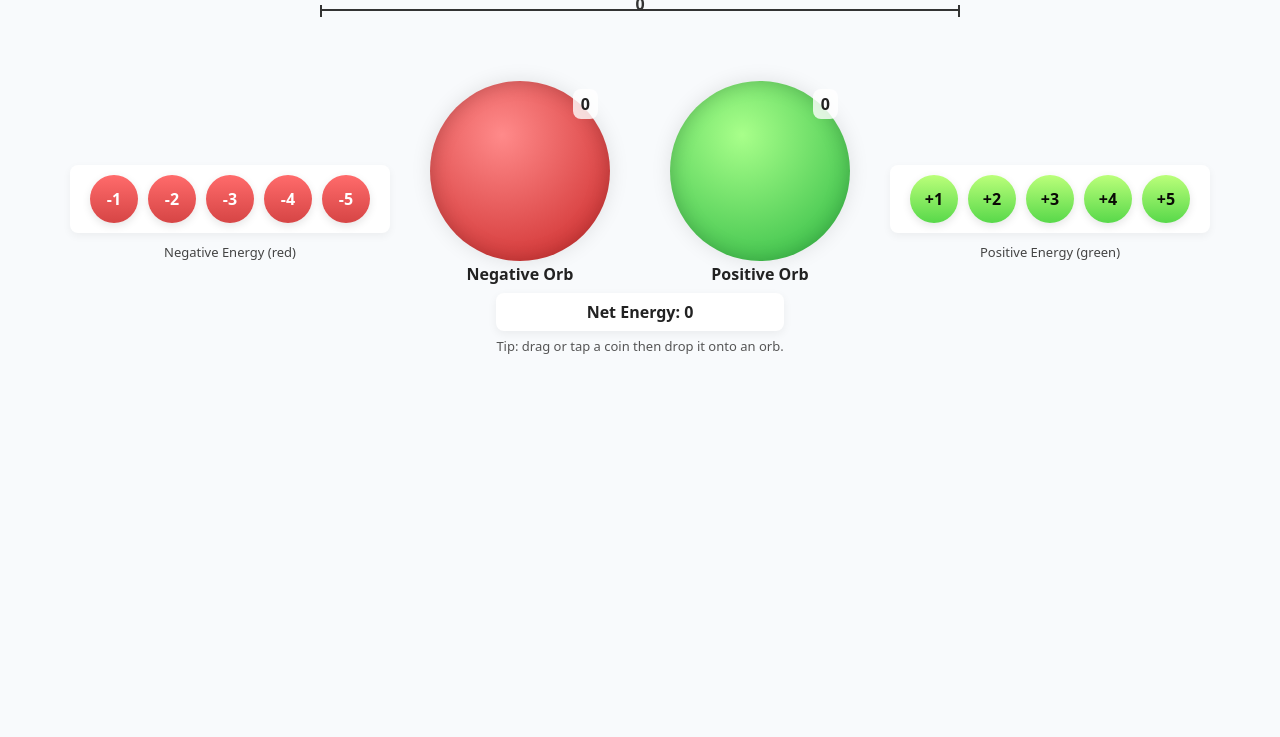
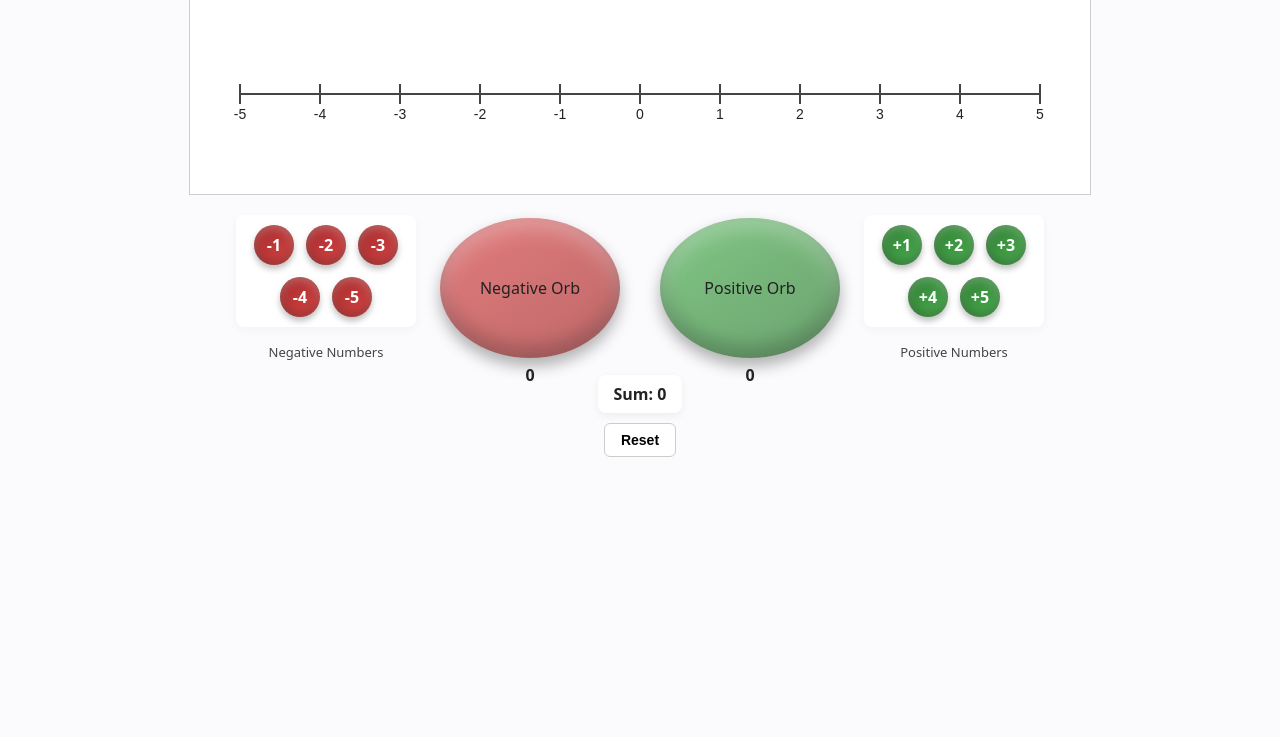
Before and after one commit to kael-cloud/number-line-bags, a plain HTML site: page index.html in a window 1280 px wide. Shown: the part 63-800 px from the top of the page. Drawn offline with Linux system fonts and the light colour scheme.

Commit message:
Updated orbs and reset button

```diff
--- a/index.html
+++ b/index.html
@@ -7,43 +7,38 @@
     <link rel="stylesheet" href="style.css" />
   </head>
   <body>
-    <h1>Drag the energy coins into the orbs</h1>
+    <h1>Energy Orbs Number Line</h1>
 
     <!-- Number line -->
-    <div class="number-line">
-      <div id="marker">0</div>
-    </div>
+    <canvas id="numberLine" width="900" height="200"></canvas>
 
     <div class="row">
-      <!-- Negatives on the left -->
-      <div class="panel">
-        <div class="tray" id="negTray"></div>
-        <div class="tray-label">Negative Energy (red)</div>
+      <div class="tray-panel">
+        <div id="negTray" class="tray"></div>
+        <div class="tray-label">Negative Numbers</div>
       </div>
 
-      <!-- Orbs in the center -->
-      <div class="orbs">
-        <div class="orb negative" id="negOrb">
+      <div class="bags">
+        <div id="negOrb" class="bag">
+          <div class="bag-label">Negative Orb</div>
           <div class="count" id="negCount">0</div>
-          <div class="orb-label">Negative Orb</div>
         </div>
 
-        <div class="orb positive" id="posOrb">
+        <div id="posOrb" class="bag">
+          <div class="bag-label">Positive Orb</div>
           <div class="count" id="posCount">0</div>
-          <div class="orb-label">Positive Orb</div>
         </div>
       </div>
 
-      <!-- Positives on the right -->
-      <div class="panel">
-        <div class="tray" id="posTray"></div>
-        <div class="tray-label">Positive Energy (green)</div>
+      <div class="tray-panel">
+        <div id="posTray" class="tray"></div>
+        <div class="tray-label">Positive Numbers</div>
       </div>
     </div>
 
     <div class="controls">
-      <div id="totalBox">Net Energy: <span id="net">0</span></div>
-      <div class="tip">Tip: drag or tap a coin then drop it onto an orb.</div>
+      <div id="totalBox">Sum: <span id="net">0</span></div>
+      <button id="resetBtn">Reset</button>
     </div>
 
     <script src="script.js"></script>
--- a/script.js
+++ b/script.js
@@ -8,163 +8,131 @@ const negOrb = document.getElementById("negOrb");
 const posCountEl = document.getElementById("posCount");
 const negCountEl = document.getElementById("negCount");
 const netEl = document.getElementById("net");
-const marker = document.getElementById("marker");
-const line = document.querySelector(".number-line");
+const canvas = document.getElementById("numberLine");
+const ctx = canvas.getContext("2d");
 
 let posSum = 0;
 let negSum = 0;
+let droppedNumbers = [];
+let lastTwo = [];
 
-function makeCoin(value, sign) {
-  const coin = document.createElement("div");
-  coin.className = "coin " + (sign === "pos" ? "positive" : "negative");
-  coin.textContent = (sign === "pos" ? "+" : "-") + value;
-  coin.dataset.val = value;
-  coin.dataset.sign = sign;
-  coin.draggable = false;
-  setupPointerDrag(coin);
-  return coin;
+// ------------------ CREATE NUMBERS ------------------
+function makeNumber(value, sign) {
+  const el = document.createElement("div");
+  el.className = "coin " + (sign === "pos" ? "positive" : "negative");
+  el.textContent = (sign === "pos" ? "+" : "-") + value;
+  el.dataset.val = value;
+  el.dataset.sign = sign;
+  el.draggable = true;
+
+  el.addEventListener("dragstart", (e) => {
+    e.dataTransfer.setData(
+      "text/plain",
+      el.dataset.sign === "pos" ? value : -value
+    );
+  });
+
+  return el;
 }
 
-posValues.forEach((v) => posTray.appendChild(makeCoin(v, "pos")));
-negValues.forEach((v) => negTray.appendChild(makeCoin(v, "neg")));
+posValues.forEach((v) => posTray.appendChild(makeNumber(v, "pos")));
+negValues.forEach((v) => negTray.appendChild(makeNumber(v, "neg")));
 
+// ------------------ UPDATE UI ------------------
 function updateUI() {
   posCountEl.textContent = posSum;
   negCountEl.textContent = negSum;
-  const total = posSum - negSum;
-  netEl.textContent = total;
-
-  // update number line marker
-  const max = 15;
-  const min = -15;
-  const percent = (total - min) / (max - min);
-  const x = percent * line.clientWidth;
-  marker.style.left = `${x}px`;
-  marker.textContent = total;
-
-  // color of marker
-  if (total > 0) marker.style.color = "#2e8b2e";
-  else if (total < 0) marker.style.color = "#c92424";
-  else marker.style.color = "#333";
+  netEl.textContent = posSum - negSum;
 }
 
-function animateToOrb(fromEl, orbEl, onComplete) {
-  const start = fromEl.getBoundingClientRect();
-  const end = orbEl.getBoundingClientRect();
+// ------------------ NUMBER LINE ------------------
+function updateNumberLine() {
+  const width = canvas.width;
+  const height = canvas.height;
+  const min = -5;
+  const max = 5;
+  const midY = height / 2;
+  const startX = 50;
+  const endX = width - 50;
+  const step = (endX - startX) / (max - min);
 
-  const clone = fromEl.cloneNode(true);
-  clone.classList.add("floating");
-  clone.style.left = start.left + "px";
-  clone.style.top = start.top + "px";
-  clone.style.width = start.width + "px";
-  clone.style.height = start.height + "px";
-  document.body.appendChild(clone);
-  void clone.offsetWidth;
+  ctx.clearRect(0, 0, width, height);
 
-  const tx = end.left + end.width / 2 - start.width / 2;
-  const ty = end.top + end.height / 2 - start.height / 2;
+  ctx.beginPath();
+  ctx.moveTo(startX, midY);
+  ctx.lineTo(endX, midY);
+  ctx.strokeStyle = "#444";
+  ctx.lineWidth = 2;
+  ctx.stroke();
 
-  requestAnimationFrame(() => {
-    clone.style.left = tx + "px";
-    clone.style.top = ty + "px";
-    clone.style.transform = "scale(0.6)";
-    clone.style.opacity = "0.9";
+  ctx.fillStyle = "#222";
+  ctx.textAlign = "center";
+  ctx.font = "14px Arial";
+  for (let i = min; i <= max; i++) {
+    const x = startX + (i - min) * step;
+    ctx.beginPath();
+    ctx.moveTo(x, midY - 10);
+    ctx.lineTo(x, midY + 10);
+    ctx.stroke();
+    ctx.fillText(i, x, midY + 25);
+  }
+
+  droppedNumbers.forEach((val) => {
+    const x = startX + (val - min) * step;
+    ctx.beginPath();
+    ctx.arc(x, midY, 6, 0, 2 * Math.PI);
+    ctx.fillStyle = val < 0 ? "#d64545" : "#4caf50";
+    ctx.fill();
+    ctx.strokeStyle = "#222";
+    ctx.lineWidth = 1;
+    ctx.stroke();
   });
 
-  setTimeout(() => {
-    clone.remove();
-    if (onComplete) onComplete();
-  }, 400);
+  if (lastTwo.length === 2) {
+    const x1 = startX + (lastTwo[0] - min) * step;
+    const x2 = startX + (lastTwo[1] - min) * step;
+    const y = midY;
+    const distance = Math.abs(x2 - x1);
+    const maxCurveHeight = 40;
+    let cpY = y - Math.min(distance / 2, maxCurveHeight);
+    if (x1 === x2) cpY = y - 10;
+    const cpX = (x1 + x2) / 2;
+    ctx.beginPath();
+    ctx.moveTo(x1, y);
+    ctx.quadraticCurveTo(cpX, cpY, x2, y);
+    ctx.strokeStyle = "#2196f3";
+    ctx.lineWidth = 3;
+    ctx.stroke();
+  }
 }
 
-function setupPointerDrag(el) {
-  let active = false;
-  let offsetX = 0,
-    offsetY = 0;
-  let floating = null;
+// ------------------ ORB DROP LOGIC ------------------
+[posOrb, negOrb].forEach((orb) => {
+  orb.addEventListener("dragover", (e) => e.preventDefault());
+  orb.addEventListener("drop", (e) => {
+    e.preventDefault();
+    const value = Number(e.dataTransfer.getData("text/plain"));
+    if (value > 0) posSum += value;
+    else negSum += -value;
+    updateUI();
 
-  function startPointer(e) {
-    e.preventDefault();
-    active = true;
-    const p = getPointerPos(e);
-    const r = el.getBoundingClientRect();
-    offsetX = p.x - r.left;
-    offsetY = p.y - r.top;
+    droppedNumbers.push(value);
+    lastTwo.push(value);
+    if (lastTwo.length > 2) lastTwo.shift();
+    updateNumberLine();
+  });
+});
 
-    floating = el.cloneNode(true);
-    floating.classList.add("floating");
-    floating.style.left = r.left + "px";
-    floating.style.top = r.top + "px";
-    floating.style.width = r.width + "px";
-    floating.style.height = r.height + "px";
-    floating.style.opacity = "0.98";
-    document.body.appendChild(floating);
-
-    requestAnimationFrame(
-      () => (floating.style.transform = "translate(0,-6px) scale(1.02)")
-    );
-
-    window.addEventListener("pointermove", movePointer, { passive: false });
-    window.addEventListener("pointerup", endPointer);
-  }
-
-  function getPointerPos(ev) {
-    if (ev.touches && ev.touches[0])
-      return { x: ev.touches[0].clientX, y: ev.touches[0].clientY };
-    return { x: ev.clientX, y: ev.clientY };
-  }
-
-  function movePointer(ev) {
-    if (!active) return;
-    ev.preventDefault();
-    const p = getPointerPos(ev);
-    floating.style.left = p.x - offsetX + "px";
-    floating.style.top = p.y - offsetY + "px";
-  }
-
-  function endPointer(ev) {
-    if (!active) return;
-    active = false;
-    window.removeEventListener("pointermove", movePointer);
-    window.removeEventListener("pointerup", endPointer);
-
-    const p = getPointerPos(ev);
-    const dropX = p.x,
-      dropY = p.y;
-    const orbs = [posOrb, negOrb];
-    let droppedOrb = null;
-
-    for (const o of orbs) {
-      const r = o.getBoundingClientRect();
-      if (
-        dropX >= r.left &&
-        dropX <= r.right &&
-        dropY >= r.top &&
-        dropY <= r.bottom
-      ) {
-        droppedOrb = o;
-        break;
-      }
-    }
-
-    const sign = el.dataset.sign;
-    const value = Number(el.dataset.val);
-
-    if (droppedOrb) {
-      animateToOrb(floating, droppedOrb, () => {
-        if (droppedOrb === posOrb && sign === "pos") posSum += value;
-        if (droppedOrb === negOrb && sign === "neg") negSum += value;
-        updateUI();
-      });
-    } else {
-      floating.style.transition =
-        "transform .25s ease, left .25s ease, top .25s ease, opacity .25s";
-      floating.style.opacity = "0.05";
-      setTimeout(() => floating.remove(), 260);
-    }
-  }
-
-  el.addEventListener("pointerdown", startPointer);
-}
+// ------------------ RESET BUTTON ------------------
+const resetBtn = document.getElementById("resetBtn");
+resetBtn.addEventListener("click", () => {
+  posSum = 0;
+  negSum = 0;
+  droppedNumbers = [];
+  lastTwo = [];
+  updateUI();
+  updateNumberLine();
+});
 
 updateUI();
+updateNumberLine();
--- a/style.css
+++ b/style.css
@@ -1,12 +1,14 @@
 :root {
-  --orb-size: 180px;
-  --coin-size: 48px;
+  --bag-w: 180px;
+  --bag-h: 140px;
+  --coin-size: 40px;
+  --gap: 12px;
   font-family: system-ui, -apple-system, "Segoe UI", Roboto, sans-serif;
 }
 
 body {
-  margin: 20px;
-  background: #f8fafc;
+  margin: 18px;
+  background: #fbfbfd;
   color: #222;
   display: flex;
   flex-direction: column;
@@ -14,119 +16,96 @@ body {
 }
 
 h1 {
-  margin-bottom: 12px;
-  font-size: 20px;
+  margin: 0 0 14px;
+  font-size: 18px;
   text-align: center;
 }
 
-/* ===== Number Line ===== */
-.number-line {
-  position: relative;
-  width: 640px;
-  height: 50px;
-  border-top: 2px solid #333;
-  margin-bottom: 20px;
+.row {
+  display: flex;
+  gap: 24px;
+  align-items: center;
+  width: 100%;
+  max-width: 980px;
+  justify-content: center;
+  flex-wrap: wrap;
 }
 
-.number-line::before,
-.number-line::after {
-  content: "";
-  position: absolute;
-  top: -6px;
-  width: 2px;
-  height: 12px;
-  background: #333;
+.tray-panel {
+  display: flex;
+  flex-direction: column;
+  gap: 10px;
+  align-items: center;
 }
 
-.number-line::before {
-  left: 0;
-}
-.number-line::after {
-  right: 0;
+.bags {
+  display: flex;
+  gap: 40px;
+  align-items: center;
 }
 
-#marker {
+.bag {
+  width: var(--bag-w);
+  height: var(--bag-h);
+  border-radius: 50%;
+  position: relative;
+  display: flex;
+  justify-content: center;
+  align-items: center;
+  background: rgba(255, 255, 255, 0.1);
+  backdrop-filter: blur(6px);
+  box-shadow: inset 0 -10px 20px rgba(0, 0, 0, 0.25),
+    inset 0 10px 20px rgba(255, 255, 255, 0.3), 0 8px 15px rgba(0, 0, 0, 0.3);
+}
+
+/* Negative orb glassy red */
+#negOrb.bag {
+  background: linear-gradient(
+    145deg,
+    rgba(215, 69, 69, 0.7),
+    rgba(165, 42, 42, 0.7)
+  );
+}
+
+/* Positive orb glassy green */
+#posOrb.bag {
+  background: linear-gradient(
+    145deg,
+    rgba(76, 175, 80, 0.7),
+    rgba(46, 125, 50, 0.7)
+  );
+}
+
+/* Label at bottom outside the orb */
+.bag .count {
   position: absolute;
-  top: -18px;
+  bottom: -28px;
+  left: 50%;
   transform: translateX(-50%);
   font-weight: 700;
-  transition: left 0.3s ease, color 0.3s ease;
-}
-
-/* ===== Layout ===== */
-.row {
-  display: flex;
-  gap: 40px;
-  align-items: flex-end;
-  justify-content: center;
-  flex-wrap: wrap;
-  margin-bottom: 20px;
-}
-
-.panel {
-  display: flex;
-  flex-direction: column;
-  align-items: center;
-  gap: 10px;
+  color: #222;
+  background: transparent;
+  padding: 0;
+  box-shadow: none;
+  border-radius: 0;
 }
 
 .tray {
-  width: 300px;
+  width: 160px;
   display: flex;
+  gap: 12px;
   flex-wrap: wrap;
-  gap: 10px;
   justify-content: center;
   padding: 10px;
   border-radius: 8px;
   background: #fff;
-  box-shadow: 0 3px 8px rgba(0, 0, 0, 0.05);
+  box-shadow: 0 3px 10px rgba(40, 40, 50, 0.04);
 }
 
 .tray-label {
   font-size: 13px;
   color: #444;
-}
-
-.orbs {
-  display: flex;
-  gap: 60px;
-  align-items: flex-end;
-}
-
-.orb {
-  width: var(--orb-size);
-  height: var(--orb-size);
-  border-radius: 50%;
-  background: radial-gradient(circle at 40% 30%, #eee, #bbb);
-  box-shadow: inset 0 0 20px rgba(0, 0, 0, 0.2), 0 0 20px rgba(0, 0, 0, 0.1);
-  position: relative;
-  display: flex;
-  justify-content: center;
-  align-items: center;
-}
-
-.orb.positive {
-  background: radial-gradient(circle at 40% 30%, #a8ff8a, #29b640);
-}
-
-.orb.negative {
-  background: radial-gradient(circle at 40% 30%, #ff8a8a, #c92424);
-}
-
-.orb-label {
-  position: absolute;
-  bottom: -24px;
-  font-weight: 600;
-}
-
-.count {
-  position: absolute;
-  top: 8px;
-  right: 12px;
-  background: rgba(255, 255, 255, 0.8);
-  padding: 4px 8px;
-  border-radius: 8px;
-  font-weight: 700;
+  margin-top: 6px;
 }
 
 .coin {
@@ -139,36 +118,30 @@ h1 {
   font-weight: 700;
   cursor: grab;
   user-select: none;
-  box-shadow: 0 3px 8px rgba(0, 0, 0, 0.1);
-  transition: transform 0.1s ease;
+  box-shadow: inset 0 -3px 8px rgba(0, 0, 0, 0.3),
+    inset 0 3px 8px rgba(255, 255, 255, 0.3), 0 4px 6px rgba(0, 0, 0, 0.25);
+  position: relative;
+  transition: transform 0.12s ease;
 }
 
 .coin:active {
   cursor: grabbing;
-  transform: scale(0.95);
+  transform: scale(0.98);
 }
 
 .coin.positive {
-  background: linear-gradient(#bbff7a, #58d84a);
-  color: #0a0a06;
+  background: linear-gradient(145deg, #2e7d32, #4caf50);
+  color: #fff;
 }
 
 .coin.negative {
-  background: linear-gradient(#ff6b6b, #d64545);
+  background: linear-gradient(145deg, #a52a2a, #d64545);
   color: #fff;
-}
-
-.floating {
-  position: fixed;
-  pointer-events: none;
-  z-index: 9999;
-  transition: transform 0.35s cubic-bezier(0.2, 0.9, 0.3, 1), left 0.35s,
-    top 0.35s, opacity 0.2s;
 }
 
 .controls {
   text-align: center;
-  margin-top: 12px;
+  margin-top: 14px;
 }
 
 #totalBox {
@@ -179,18 +152,36 @@ h1 {
   font-weight: 700;
 }
 
-.tip {
-  font-size: 13px;
-  color: #555;
-  margin-top: 6px;
+/* ------------------ SIMPLE RESET BUTTON ------------------ */
+button {
+  margin-top: 10px;
+  padding: 8px 16px;
+  font-size: 14px;
+  font-weight: 600;
+  border: 1px solid #ccc;
+  border-radius: 6px;
+  background: #fff;
+  cursor: pointer;
+}
+
+button:hover {
+  background: #f0f0f0;
 }
 
 @media (max-width: 760px) {
+  :root {
+    --bag-w: 140px;
+    --bag-h: 120px;
+    --coin-size: 36px;
+  }
+
   .tray {
     width: 100%;
   }
-  .orbs {
-    flex-direction: column;
-    gap: 20px;
-  }
 }
+
+canvas {
+  border: 1px solid #ccc;
+  margin-bottom: 20px;
+  background: #fff;
+}
```
